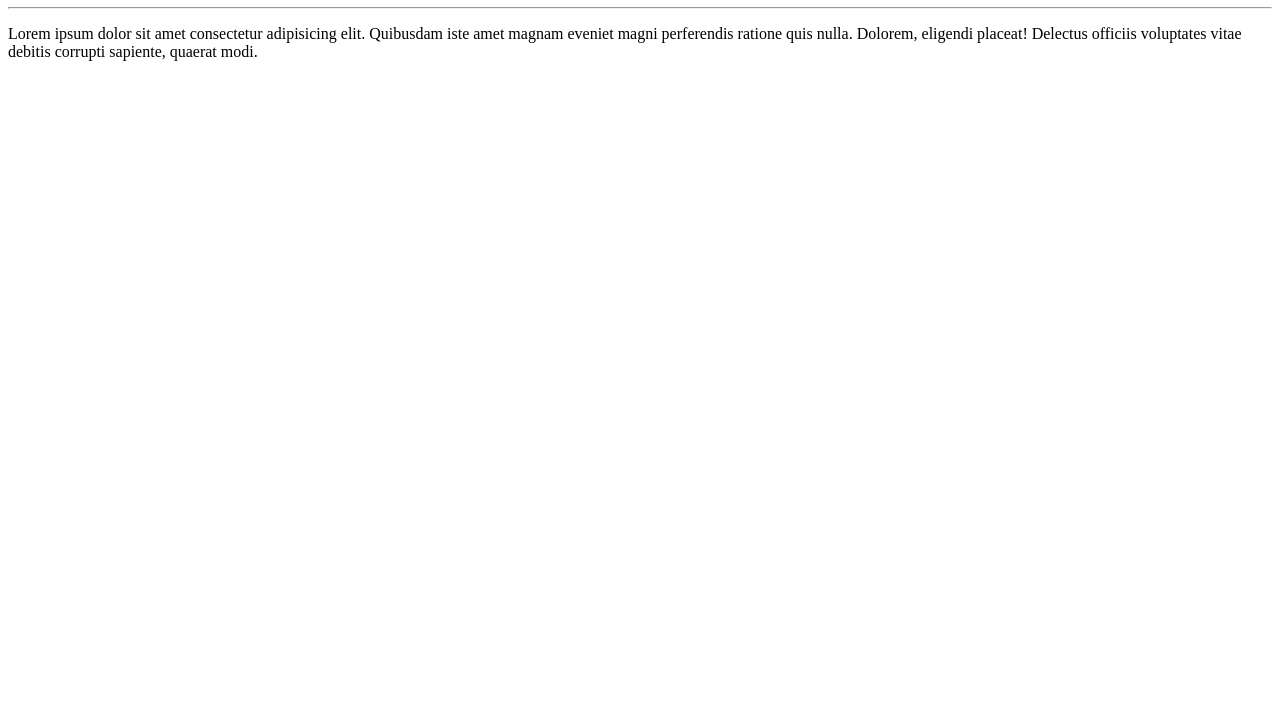
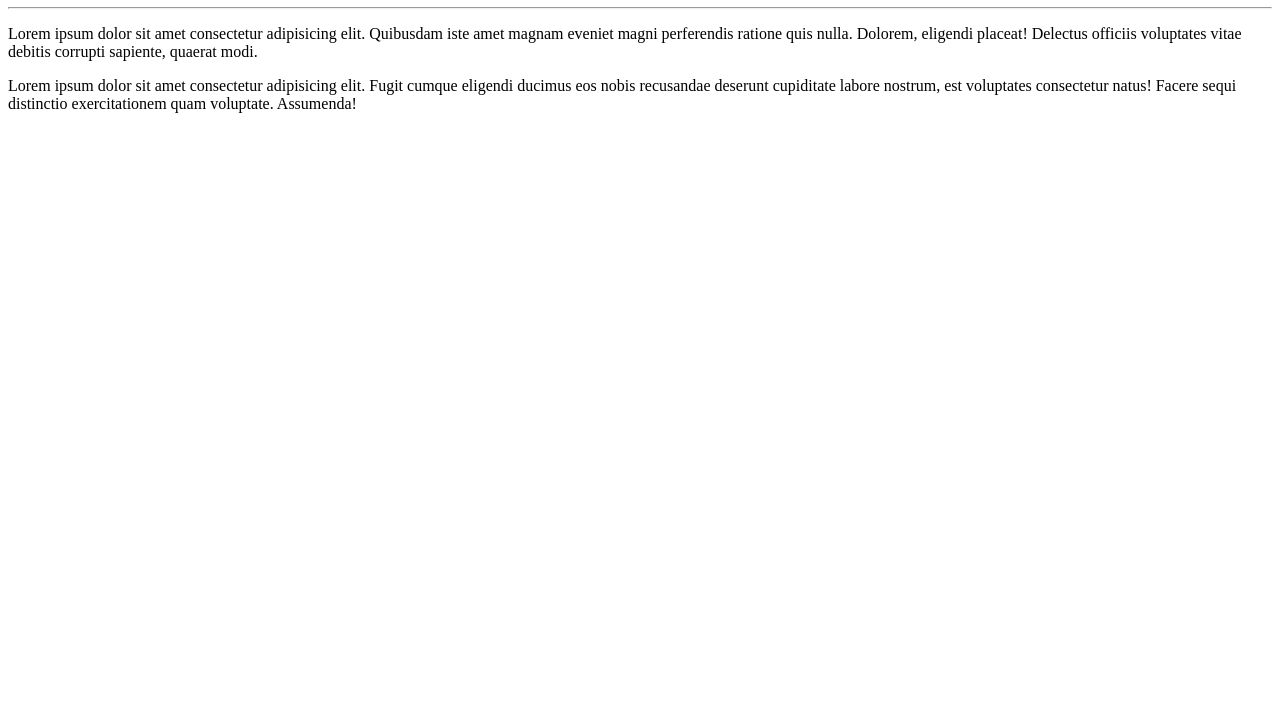
Before and after one commit to candrade1982/firstRepository, a plain HTML site: page gitCourse/index.html in a window 1280 px wide. Shown: the part 73-800 px from the top of the page. Drawn offline with Linux system fonts and the light colour scheme.

Commit message:
Adicionado um parágrafo para teste.

```diff
--- a/gitCourse/index.html
+++ b/gitCourse/index.html
@@ -10,5 +10,6 @@
     <h1>Teste</h1>
     <hr>
     <p>Lorem ipsum dolor sit amet consectetur adipisicing elit. Quibusdam iste amet magnam eveniet magni perferendis ratione quis nulla. Dolorem, eligendi placeat! Delectus officiis voluptates vitae debitis corrupti sapiente, quaerat modi.</p>
+    <p>Lorem ipsum dolor sit amet consectetur adipisicing elit. Fugit cumque eligendi ducimus eos nobis recusandae deserunt cupiditate labore nostrum, est voluptates consectetur natus! Facere sequi distinctio exercitationem quam voluptate. Assumenda!</p>
 </body>
 </html>
```
